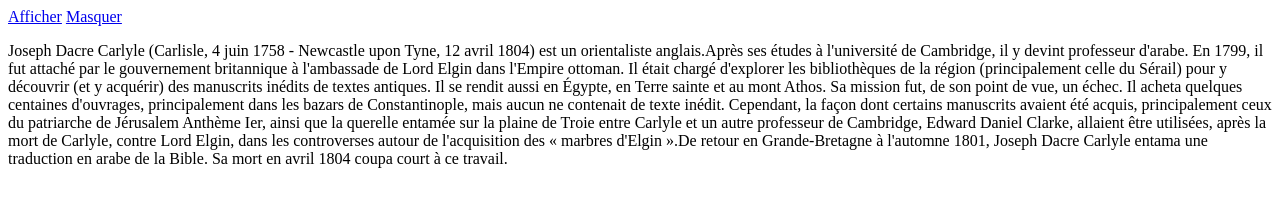
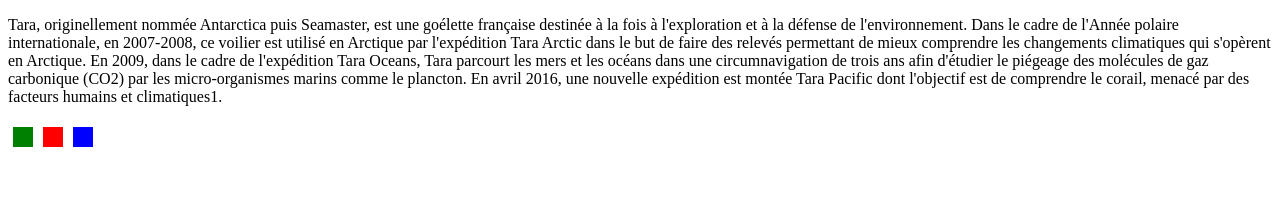
Before and after one commit to Extreeeme/js_html_semaine2, a plain HTML site: page exercice03/index.html in a window 1280 px wide. Drawn offline with Linux system fonts and the light colour scheme.

Commit message:
exercice n°03.2 fini

```diff
--- a/exercice03/index.html
+++ b/exercice03/index.html
@@ -2,14 +2,18 @@
 <html>
 <head>
   <meta charset="utf-8">
-  <title>Exercice 2</title>
+  <title>Exercice 3</title>
+  <link rel="stylesheet" href="style.css"/>
 </head>
 <body>
-<a href="#" onclick="visibilite('texte')">Afficher</a>
-<a href="#" onclick="masquerTout('texte')">Masquer</a>
   <div id="texte">
-    <p>Joseph Dacre Carlyle (Carlisle, 4 juin 1758 - Newcastle upon Tyne, 12 avril 1804) est un orientaliste anglais.Après ses études à l'université de Cambridge, il y devint professeur d'arabe. En 1799, il fut attaché par le gouvernement britannique à l'ambassade de Lord Elgin dans l'Empire ottoman. Il était chargé d'explorer les bibliothèques de la région (principalement celle du Sérail) pour y découvrir (et y acquérir) des manuscrits inédits de textes antiques. Il se rendit aussi en Égypte, en Terre sainte et au mont Athos. Sa mission fut, de son point de vue, un échec. Il acheta quelques centaines d'ouvrages, principalement dans les bazars de Constantinople, mais aucun ne contenait de texte inédit. Cependant, la façon dont certains manuscrits avaient été acquis, principalement ceux du patriarche de Jérusalem Anthème Ier, ainsi que la querelle entamée sur la plaine de Troie entre Carlyle et un autre professeur de Cambridge, Edward Daniel Clarke, allaient être utilisées, après la mort de Carlyle, contre Lord Elgin, dans les controverses autour de l'acquisition des « marbres d'Elgin ».De retour en Grande-Bretagne à l'automne 1801, Joseph Dacre Carlyle entama une traduction en arabe de la Bible. Sa mort en avril 1804 coupa court à ce travail.</p>
+  <p>Tara, originellement nommée Antarctica puis Seamaster, est une goélette française destinée à la fois à l'exploration et à la défense de l'environnement. Dans le cadre de l'Année polaire internationale, en 2007-2008, ce voilier est utilisé en Arctique par l'expédition Tara Arctic dans le but de faire des relevés permettant de mieux comprendre les changements climatiques qui s'opèrent en Arctique. En 2009, dans le cadre de l'expédition Tara Oceans, Tara parcourt les mers et les océans dans une circumnavigation de trois ans afin d'étudier le piégeage des molécules de gaz carbonique (CO2) par les micro-organismes marins comme le plancton. En avril 2016, une nouvelle expédition est montée Tara Pacific dont l'objectif est de comprendre le corail, menacé par des facteurs humains et climatiques1.</p>
   </div>
-  <script type="text/Javascript" src="index.js"></script>
+  <div>
+  <div class="color green" onclick="couleurVerte('texte')" ></div>
+  <div class="color red" onclick="couleurRouge('texte')" ></div>
+  <div class="color blue" onclick="couleurBleue('texte')" ></div>
+</div>
+<script type="text/Javascript" src="index.js"></script>
 </body>
 </html>
--- a/exercice03/index.js
+++ b/exercice03/index.js
@@ -1,10 +1,14 @@
-function masquerTout(id) {
-    var cible = document.getElementById("texte");
-    cible.style.display = 'none' ;
+function couleurVerte(id) {
+    document.getElementById("texte").style.color = 'green' ;
 
 }
 
-function visibilite(id) {
-    var cible = document.getElementById("texte");
-    cible.style.display = 'block';
+function couleurRouge(id) {
+    document.getElementById("texte").style.color = 'red' ;
+
 }
+
+function couleurBleue(id) {
+    document.getElementById("texte").style.color = 'blue' ;
+
+}
--- /dev/null
+++ b/exercice03/style.css
@@ -0,0 +1,15 @@
+.color{
+  float: left;
+  width: 20px;
+  height: 20px;
+  margin : 5px;
+}
+.green{
+  background-color: green;
+}
+.red{
+    background-color: red;
+}
+.blue{
+    background-color: blue;
+}
```
